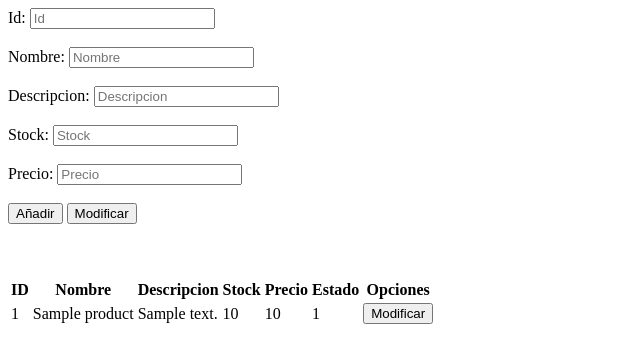
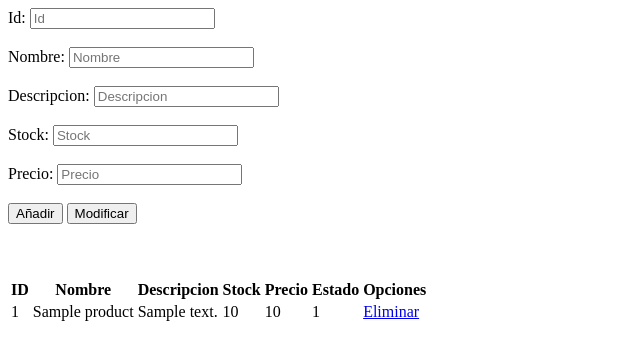
Before and after one commit to Xaxurro/Floreria-Anylu, a PHP site: page /admin/crud.php in a window 1280 px wide. Shown: the top 363 px of the page, without its empty margins (0-640 px from the left). Run offline with PHP 8.4, Linux system fonts and the light colour scheme; tables that the repository leaves empty hold one stand-in row (values such as "Sample post"); data that the repository does not hold is empty.

Commit message:
Update crud.php

```diff
--- a/admin/crud.php
+++ b/admin/crud.php
@@ -63,8 +63,7 @@
                     <td>".$row["precio_producto"]."</td>
                     <td>".$row["estado"]."</td>
                     <td>
-                    <button type='submit' name='opcion' value='M'>Modificar</button>
-                    <a href='delete.php?id=".$row["id"].">Eliminar</a>
+                    <a href='delete.php?id=".$row["id_producto"]."'>Eliminar</a>
                     </td>
                 </tr>
                 ";
```
